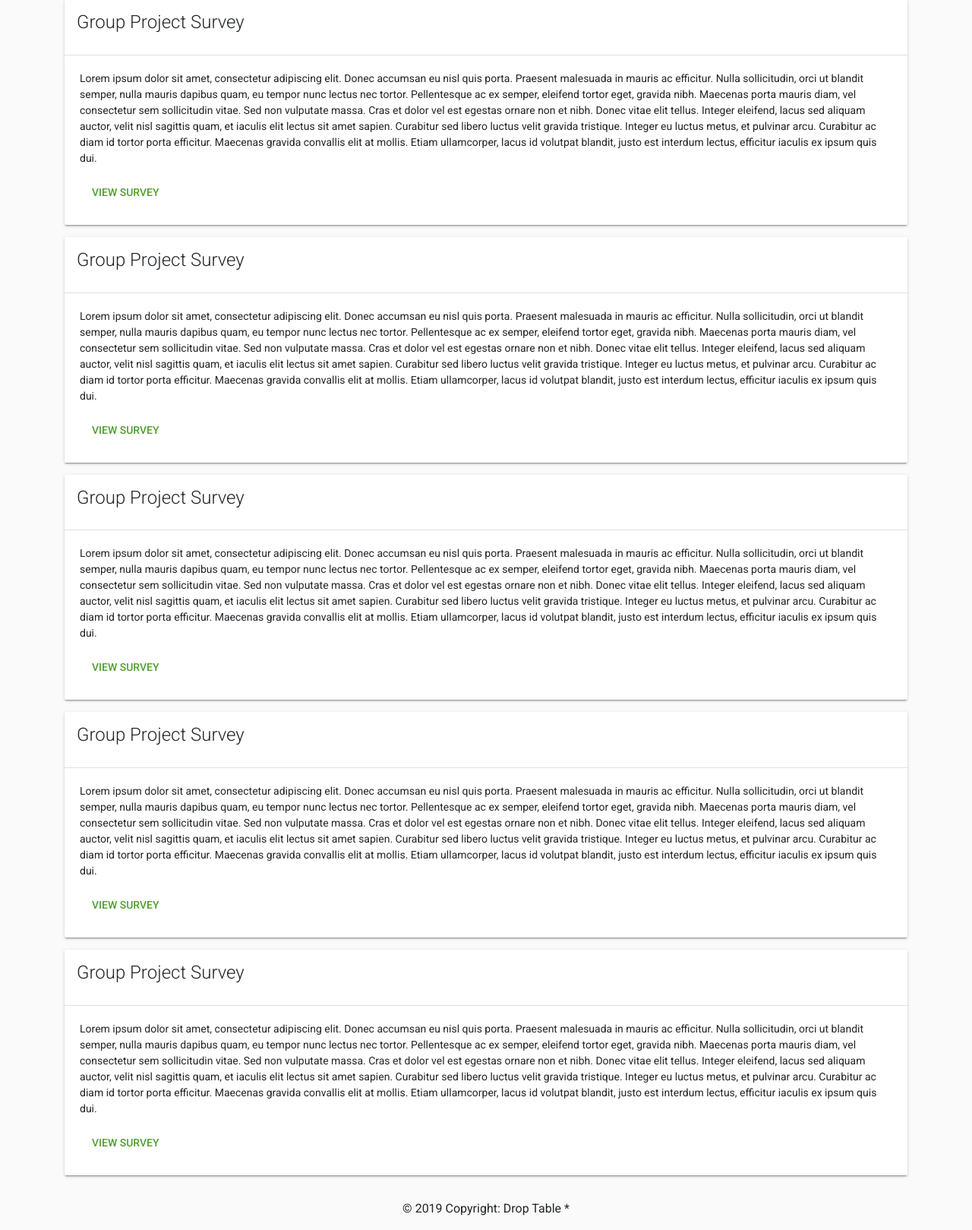
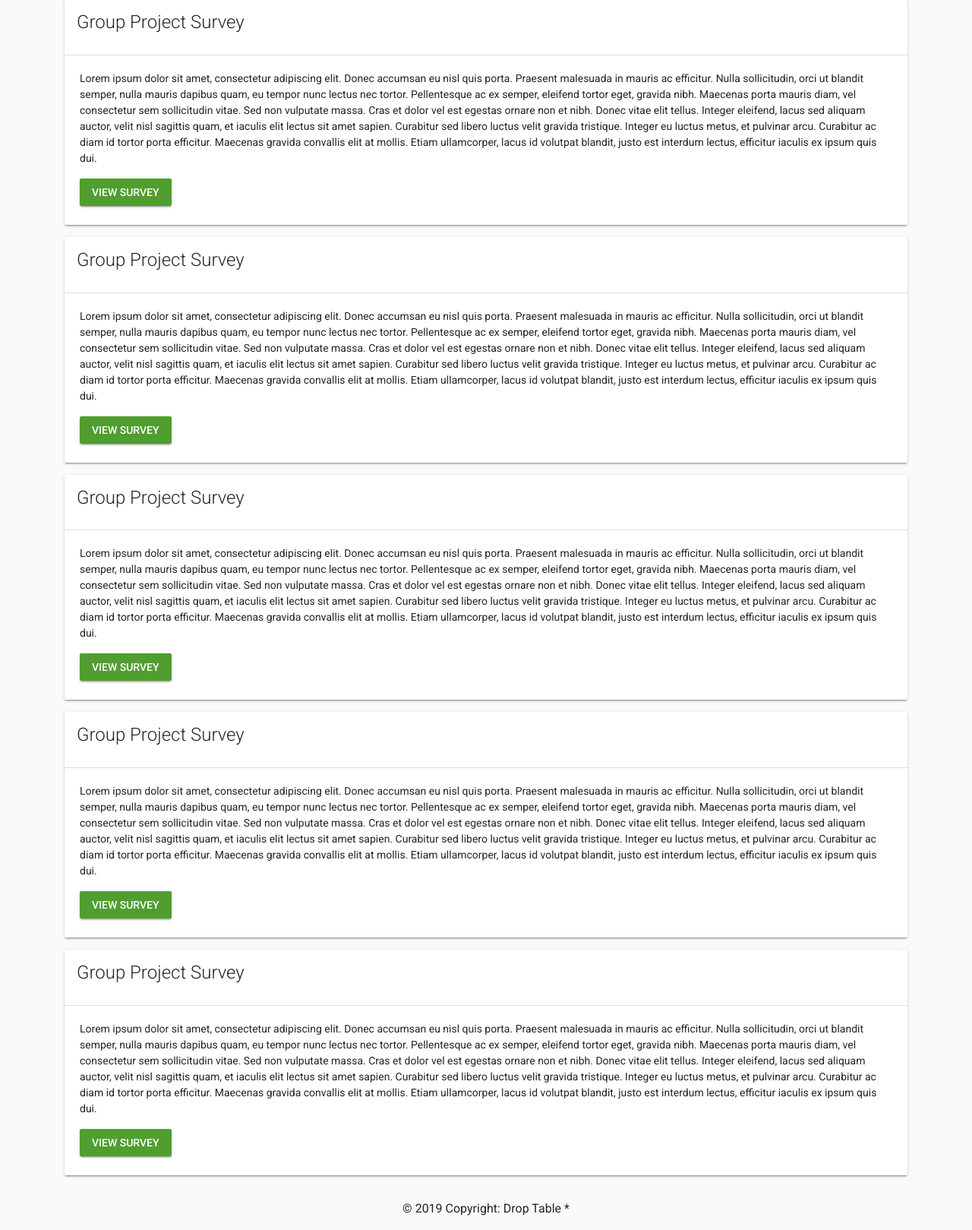
Before and after one commit to Steveo539/Ultimate-Perception-Tool, a Python web app: template src/templates/survey/index.html in a window 1280 px wide. Shown: the part 182-1801 px from the top of the page at 76% size. Run offline with Jinja, Linux system fonts and the light colour scheme; the template is opened without the code that fills it, so the values that code supplies are empty; some libraries are stand-ins or nearby versions.

Commit message:
small visual changes

```diff
--- a/src/templates/survey/index.html
+++ b/src/templates/survey/index.html
@@ -20,6 +20,7 @@
                         <h5 class="card-title">Group Project Survey</h5>
                     </div>
                     <div class="card-body">
+
                         <p class="card-text">Lorem ipsum dolor sit amet, consectetur adipiscing elit. Donec accumsan eu
                             nisl
                             quis porta. Praesent malesuada in mauris ac efficitur. Nulla sollicitudin, orci ut blandit
@@ -37,7 +38,7 @@
                             convallis elit at mollis. Etiam ullamcorper, lacus id volutpat blandit, justo est interdum
                             lectus, efficitur iaculis ex ipsum quis dui.
                         </p>
-                        <a href="#" class="btn btn-primary">View Survey</a>
+                        <a href="#" class="btn btn-primary btn-raised">View Survey</a>
                     </div>
                 </div>
                 <p/>
```
